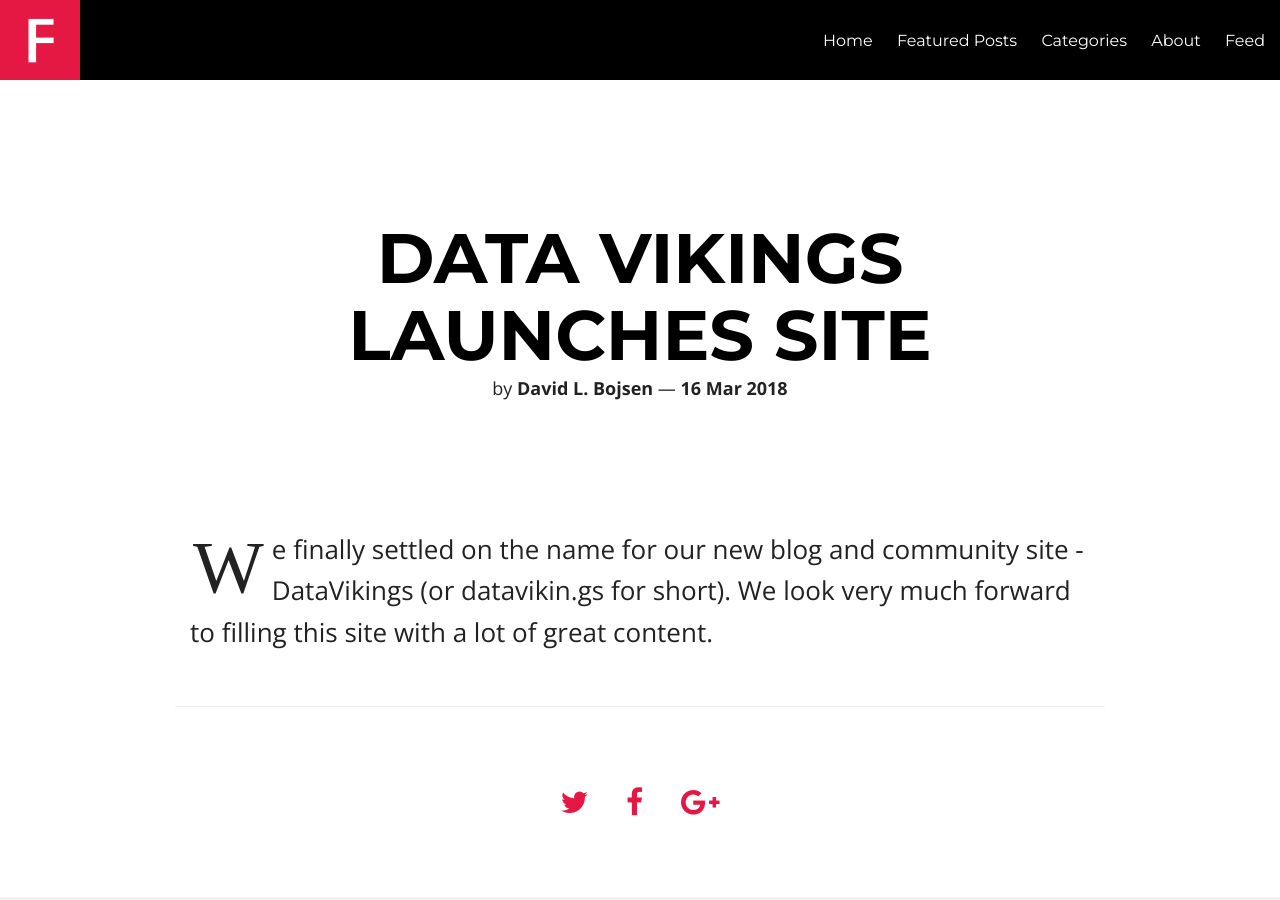
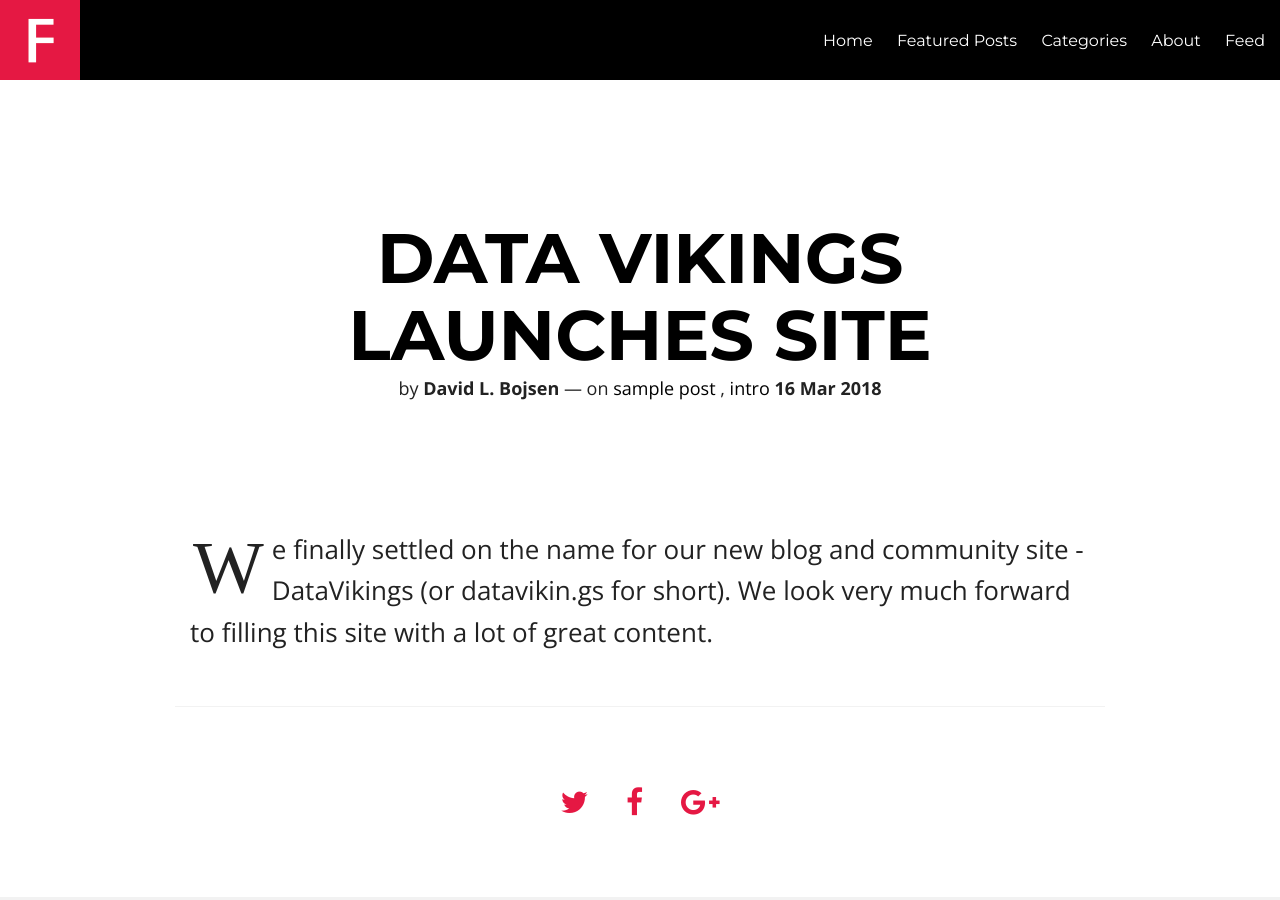
Before and after one commit to DataVikingsOrg/datavikin.gs, a Jekyll site: the page built from _posts/2018-03-16-data-vikings-site-live.md, in a window 1280 px wide and 900 px high. Built offline with Jekyll 4.4.1, drawn with Linux system fonts in a browser that asks for light colours; nearby versions of some CDN libraries.

Commit message:
Update 2018-03-16-data-vikings-site-live.md

```diff
--- a/_posts/2018-03-16-data-vikings-site-live.md
+++ b/_posts/2018-03-16-data-vikings-site-live.md
@@ -3,6 +3,8 @@ layout: post
 title: "Data Vikings launches site"
 date: 2018-03-16
 blogger: david
+category: blog
+tags: [sample post, intro]
 author:
   name:           David L. Bojsen
   avatar:         david.jpg
```
